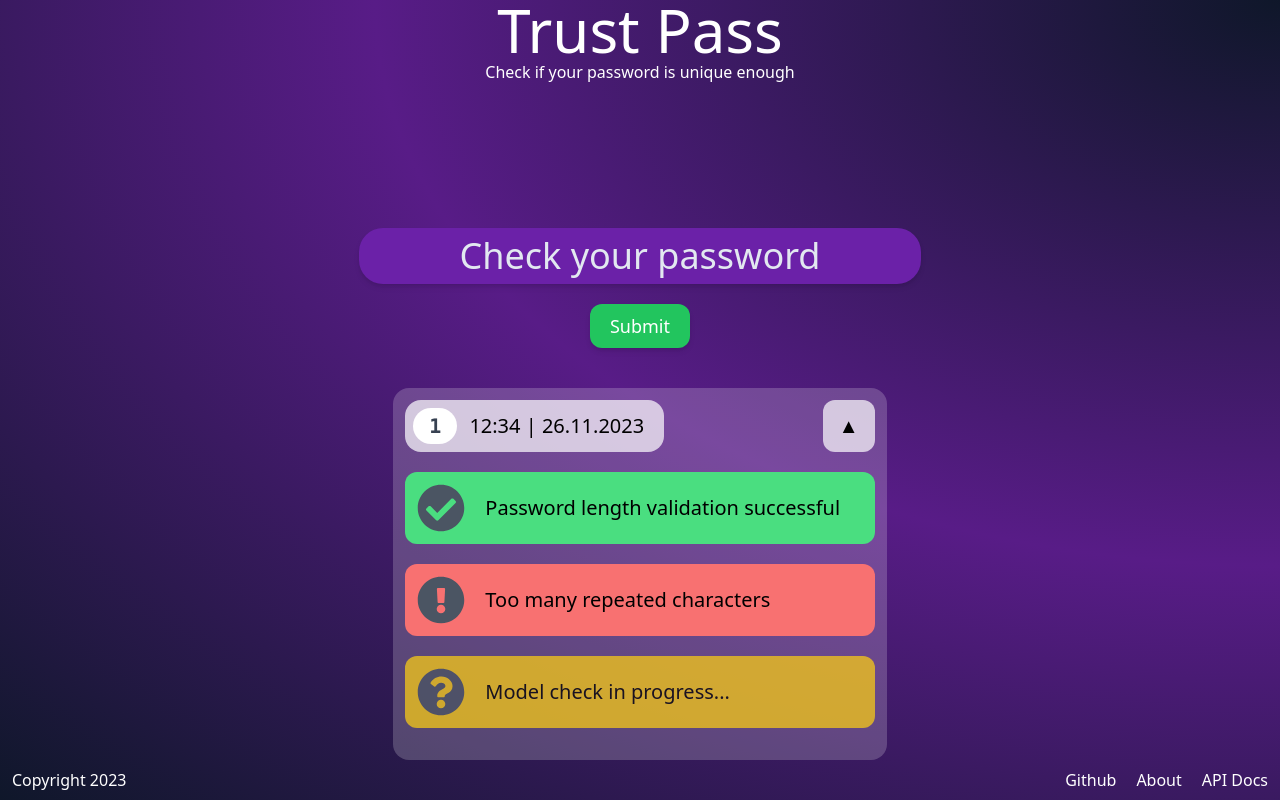
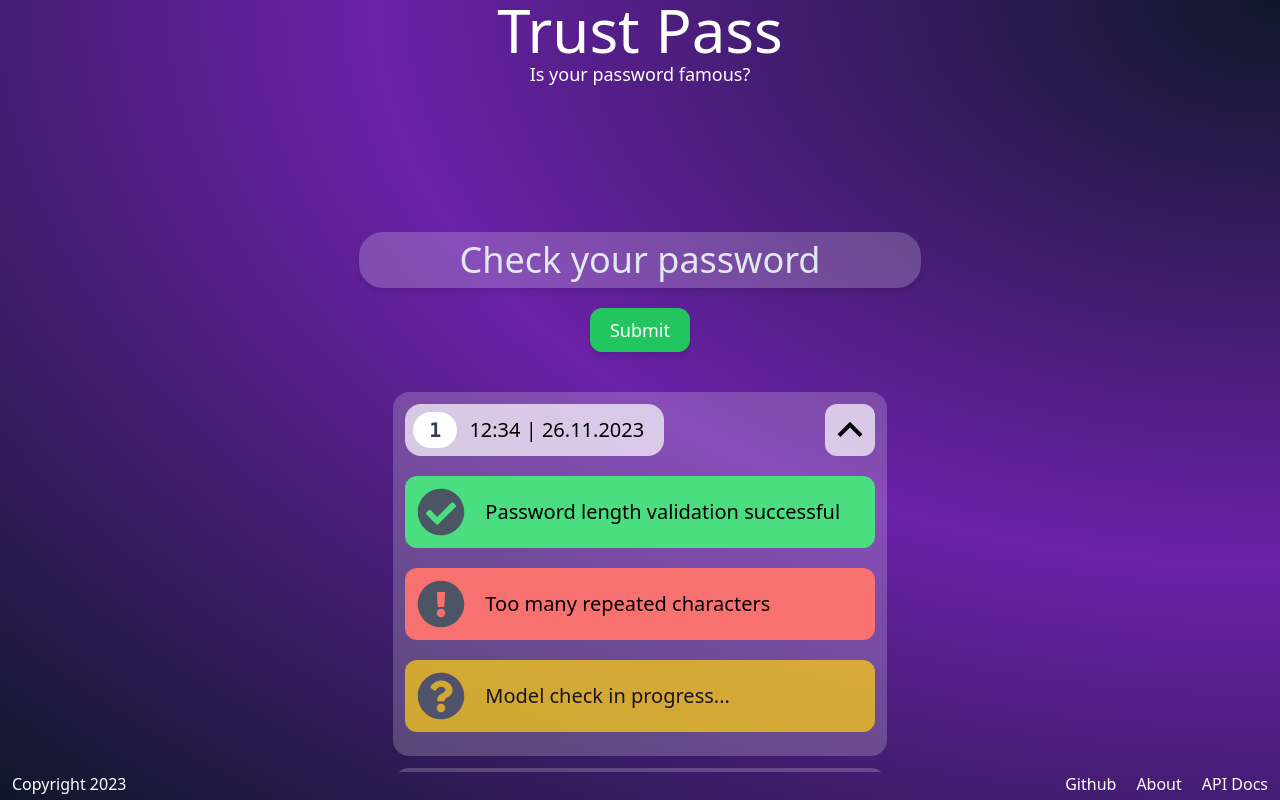
Before and after one commit to m-posluszny/trust-your-pass, a React (Create React App) app in the folder frontend/: page / in a window 1280 px wide. Built offline with nearby package versions, Linux system fonts and the light colour scheme.

Commit message:
Fine tuning style

```diff
--- a/frontend/src/Input/Input.component.jsx
+++ b/frontend/src/Input/Input.component.jsx
@@ -1,7 +1,7 @@
 
 export const PassInput = () => {
         return <form class="flex flex-col">
-          <input type="password" id="last_name" class="px-5 py-2 w-25 mx-auto bg-purple-800 hover:bg-purple-700 text-4xl rounded-3xl text-white placeholder-slate-200 text-center shadow-md" placeholder="Check your password" required>
+          <input type="password" id="last_name" class="px-5 py-2 w-25 mx-auto bg-white bg-opacity-20 hover:bg-purple-700 text-4xl rounded-3xl text-white placeholder-slate-200 text-center shadow-md" placeholder="Check your password" required>
 
           </input>
           <button class="text-white bg-green-500  hover:bg-green-400 w-min mx-auto px-5 py-2 m-5 text-lg rounded-xl shadow-md">
--- a/frontend/src/Misc/Buttons.component.jsx
+++ b/frontend/src/Misc/Buttons.component.jsx
@@ -1,6 +1,10 @@
+import { MdKeyboardArrowUp, MdKeyboardArrowDown } from "react-icons/md";
+
+const size = 50
+
 export const ExpandButton = ({className, isExpanded, setExpanded }) => (
     <button className={className} onClick={()=>setExpanded(!isExpanded)}>
-      {isExpanded ? "▲" : "▼"}
+    {isExpanded ? <MdKeyboardArrowUp size={size} /> : <MdKeyboardArrowDown size={size} />}
 
     </button>
   )
--- a/frontend/src/Output/Output.component.jsx
+++ b/frontend/src/Output/Output.component.jsx
@@ -13,9 +13,9 @@ export const OutputTile = ({ type, message }) => <>
 </>
 
 export const PassDetails = ({ output }) => {
-    return <div class="bg-opacity-70 bg-white rounded-2xl p-2 text-xl flex w-fit">
+    return <div class="bg-opacity-70 bg-white rounded-2xl p-2 text-md flex w-fit">
         <Circle> 1 </Circle>
-        <div className="py-1 mx-3 text-center text-xl">
+        <div className="py-1 mx-3 text-center">
             12:34 | 26.11.2023
         </div>
     </div>
@@ -28,13 +28,16 @@ export const OutputSubList = ({ output, expanded }) => {
     return <div class="bg-opacity-20 bg-white rounded-2xl p-3 text-xl mb-3" >
         <div className="flex">
         <PassDetails/>
-        <ExpandButton className="ms-auto p-2 px-4 bg-white bg-opacity-70 rounded-xl" isExpanded={isExpanded} setExpanded={setExpanded}/>
+        <ExpandButton className="ms-auto   bg-white bg-opacity-70 rounded-xl" isExpanded={isExpanded} setExpanded={setExpanded}/>
         </div>
-        {isExpanded && <>
+        <div className={`${
+          isExpanded ? 'h-72' : 'h-0'
+        } transition-[height]  duration-100 overflow-hidden w-full`}>
+
         <OutputTile type={ OutputSuccess } message="Password length validation successful"/>
         <OutputTile type={OutputError} message="Too many repeated characters"/>
         <OutputTile type={ OutputLoading}  message="Model check in progress..."/>
-        </>}
+        </div>
     </div>
 
 
--- a/frontend/src/Static/Container.component.jsx
+++ b/frontend/src/Static/Container.component.jsx
@@ -1,4 +1,4 @@
-const Background = "bg-[radial-gradient(ellipse_at_top_right,_var(--tw-gradient-stops))] from-slate-900 via-purple-900 to-slate-900";
+const Background = "bg-[radial-gradient(ellipse_at_top_right,_var(--tw-gradient-stops))] from-slate-900 via-purple-800 to-slate-900";
 
 export const Container = ({ children }) => (
     <div className={`flex flex-col ${Background}`} style={{ height: "100vh" }}>
--- a/frontend/src/Static/Title.component.jsx
+++ b/frontend/src/Static/Title.component.jsx
@@ -2,8 +2,7 @@ export const Title = () =>   <>
         <h1 class="text-white text-6xl text-center mt-0">
           Trust Pass
         </h1>
-        <h3 class="text-white text text-center mb-36 mt-0">
-          Check if your password is unique enough
+        <h3 class="text-white text-lg text text-center mb-36 mt-0">
+          Is your password famous?
         </h3>
-
 </>
```
